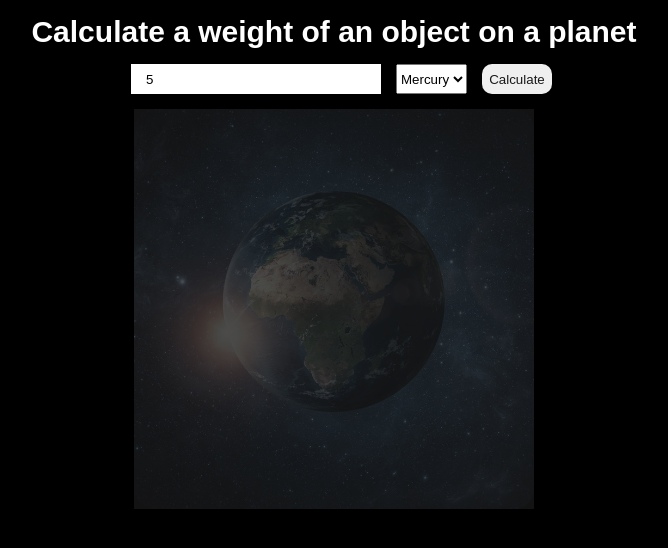
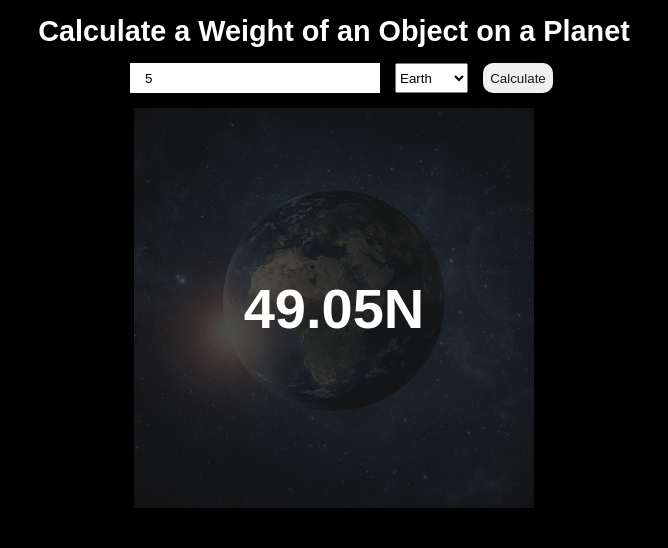
Before and after one commit to OtiKelsy7/weight-calculator, a plain HTML site: page index.html in a window 1280 px wide. Both pictures are taken after typing "5" into the empty fields and a click on the button "Calculate". Shown: the whole page, without its empty margins (306-974 px from the left). Drawn offline with Linux system fonts and the light colour scheme.

Commit message:
Phew, I did a few things, just read the comments

```diff
--- a/index.html
+++ b/index.html
@@ -1,5 +1,6 @@
 <!DOCTYPE html>
 <html lang="en">
+
 <head>
     <meta charset="UTF-8">
     <meta http-equiv="X-UA-Compatible" content="IE=edge">
@@ -7,44 +8,35 @@
     <title>OTIs farm</title>
     <link rel="stylesheet" href="style.css">
 </head>
+
 <body>
-    <div id="h1-container">
-        <h1>Calculate a weight of an object on a planet</h1>
-    </div>
-    <div id="input-container">
-    <input type="number" id="inputfield" placeholder="enter number in kilogram">
-    <select name="planets" id="planet">
-        <option value="mercury">
-            <p>Mercury</p>
-        </option>
-        <option value="venus">
-            <p>venus</p>
-        </option>
-        <option value="earth">
-            <p>earth</p>
-        </option>
-        <option value="mars">
-            <p>mars</p>
-        </option>
-        <option value="jupiter">
-            <p>jupiter </p>
-        </option>
-        <option value="saturn">
-            <p>saturn </p>
-        </option>
-        <option value="uranus">
-            <p>uranus </p>
-        </option>
-        <option value="neptune">
-            <p>neptune </p>
-        </option>
-    </select>
-    <button id="btn">Calculate</button>
-    </div>
-
-    <div id="container">
+    <!-- removed h1-container div cus it wasn't doing anything -->
+    <h1>Calculate a Weight of an Object on a Planet</h1>
+    <!-- using a form improves accessibility than a div -->
+    <form id="input-container">
+        <!-- minimum value should be zero since we can't have a negative mass -->
+        <input type="number" id="input-field" placeholder="Enter mass in kilograms" min="0">
+        <select name="planets" id="planet">
+            <!-- option tag is accessible enough, so no "p" tags are required; the "value" attribute is also optional since the default value of the option tag is the text within -->
+            <option>Mercury</option>
+            <option>Venus</option>
+            <!-- when the page loads, the first option seen should be earth since the first image is earth.jpg -->
+            <option selected>Earth</option>
+            <option>Mars</option>
+            <option>Jupiter</option>
+            <option>Saturn</option>
+            <option>Uranus</option>
+            <option>Neptune</option>
+        </select>
+        <!-- the role of "submit" helps certain screen readers -->
+        <button id="btn" role="submit">Calculate</button>
+    </form>
+    <!-- the data-weight holds the calculated the weight of the object -->
+    <div id="container" data-weight="">
         <div id="container-cover"></div>
     </div>
+    <!-- personal advice: it's better to style stuff using classes for certain reasons like avoiding specificity issues (besides it's future and framework-proof), leave ids for javascript -->
     <script src="script.js"></script>
 </body>
+
 </html>
--- a/script.js
+++ b/script.js
@@ -1,14 +1,33 @@
-const items = [
-    { name:"rice", price: 500 },
-    { name:"beans", price: 340 },
-    { name:"yam", price: 690 },
-    { name:"peach", price: 5000 },
-    { name:"grains", price: 50 },
-    { name:"maize", price: 800 }
-]
+// creating object to store acceleration due to gravity for the planets
+const gravity = {
+  Mercury: 3.59,
+  Venus: 8.87,
+  Earth: 9.81,
+  Mars: 3.77,
+  Jupiter: 25.95,
+  Saturn: 11.08,
+  Uranus: 10.67,
+  Neptune: 14.07,
+};
 
-const filteredPrices = items.filter((prices) => {
-    return prices.price <= 900
+// targeting the form
+const form = document.forms[0];
+form.addEventListener("submit", e => {
+  // prevent default form submit action
+  e.preventDefault();
+  // getting input field
+  const input = document.getElementById("input-field");
+  // getting select tag
+  const select = document.getElementsByTagName("select")[0];
+  // getting container
+  const container = document.getElementById("container");
+  // updating bg image on submit
+  container.style["background-image"] =
+    select.value !== "Saturn"
+      ? `url(${select.value}.jpg)`
+      : `url(${select.value}.png)`;
+  // calculating and displaying the weight
+  container.dataset.weight = `${(
+    Number(input.value) * gravity[select.value]
+  ).toFixed(2)}N`;
 });
-
-console.log(filteredPrices)
--- a/style.css
+++ b/style.css
@@ -6,6 +6,7 @@
 
 body {
   font-family: Arial, Helvetica, sans-serif;
+  /* incase of next time try to use more of ems and rems for responsiveness and scalability - it also improves accessibility*/
   font-size: 15px;
   font-weight: bold;
   background-color: black;
@@ -16,26 +17,37 @@ body {
 }
 
 h1 {
-    display: block;
+  /* display: block; - isn't necessary cus headings are block-level by default - read up on formatting contexts*/
   color: white;
   margin-top: 15px;
+  /* so as to make it look good on smaller screens */
+  padding: 0 0.5em;
+  width: 70%;
+  font-size: 1.8rem;
+  text-align: center;
 }
 
-#inputfield {
+#input-field {
   padding-left: 15px;
 }
 
 input {
   border: none;
+  /* fixed heights can be dangerous in some cases */
   height: 30px;
   width: 250px;
   margin-left: 15px;
+}
 
-}
 #input-container {
   margin-top: 15px;
   display: flex;
   gap: 15px;
+  /* making the form responsive */
+  flex-wrap: wrap;
+  width: 70%;
+  margin-inline: auto;
+  justify-content: center;
 }
 
 #btn {
@@ -45,30 +57,50 @@ input {
   height: 30px;
   border-radius: 10px;
   cursor: pointer;
+  /* it's best to add transitions on the inactive state so that they'd be uniform */
+  transition: width 0.8s ease-in-out;
 }
 
-#btn:hover{
+/* the focus-visible is for keyboard users */
+#btn:hover,
+#btn:focus-visible {
   width: 100px;
-    transition: width 1s ease-in;
-
 }
 
 #container {
-    width: 400px;
+  /* a responsive choice */
+  width: min(80%, 400px);
   height: 400px;
-    background-color: white;
+  /* background-color: white; - didn't see what this guy was doing*/
   background-image: url("earth.jpg");
   background-position: center;
   background-repeat: no-repeat;
   background-size: cover;
   margin-top: 15px;
   border-radius: 20px;
+  position: relative;
+  /* to center it horizontally */
+  margin-inline: auto;
+}
+
+/* to display the weight of the object after calculations */
+#container::after {
+  position: absolute;
+  top: 50%;
+  left: 50%;
+  transform: translate(-50%, -50%);
+  content: attr(data-weight);
+  color: white;
+  z-index: 2;
+  font-size: 3.5rem;
 }
 
 #container-cover {
   position: absolute;
-    background-color: rgba(25, 25, 25, .78);
-    width: inherit;
+  background-color: rgba(25, 25, 25, 0.78);
+  /* inherit has limitations */
+  width: 100%;
   height: inherit;
-    z-index: 999;
+  /* relax with the z-index sheesh - read up on stacking contexts*/
+  z-index: 1;
 }
```
Lines whose indentation alone changed are shown as unchanged.
